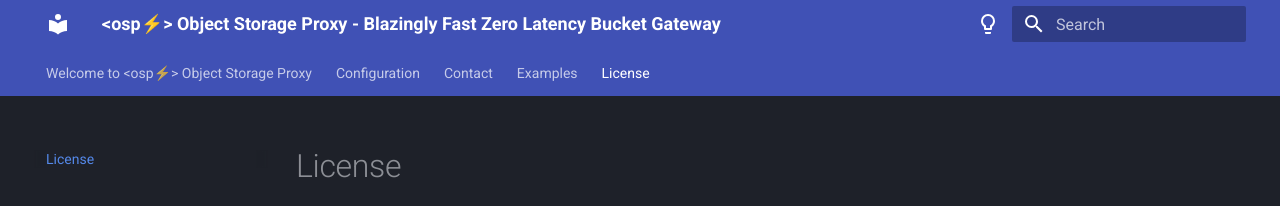
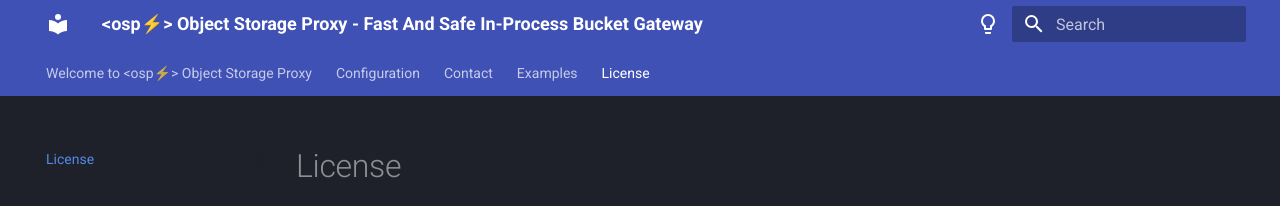
Before and after one commit to flexworks-eu/s4, an MkDocs documentation site: the page built from docs/license.md, in a window 1280 px wide. Shown: the top 206 px of the page. Built offline with MkDocs 1.6.1 and Material for MkDocs 9.7.7, drawn with Linux system fonts in a browser that asks for light colours.

Commit message:
chore: clean up

```diff
--- a/mkdocs.yml
+++ b/mkdocs.yml
@@ -1,4 +1,4 @@
-site_name: '&lt;osp⚡&gt; Object Storage Proxy - Blazingly Fast Zero Latency Bucket Gateway'
+site_name: '&lt;osp⚡&gt; Object Storage Proxy - Fast And Safe In-Process Bucket Gateway'
 theme:
   name: material
   custom_dir: overrides
```
Also changed, not shown: README.md (+2 -2 lines), docs/index.md (+2 -2 lines).
